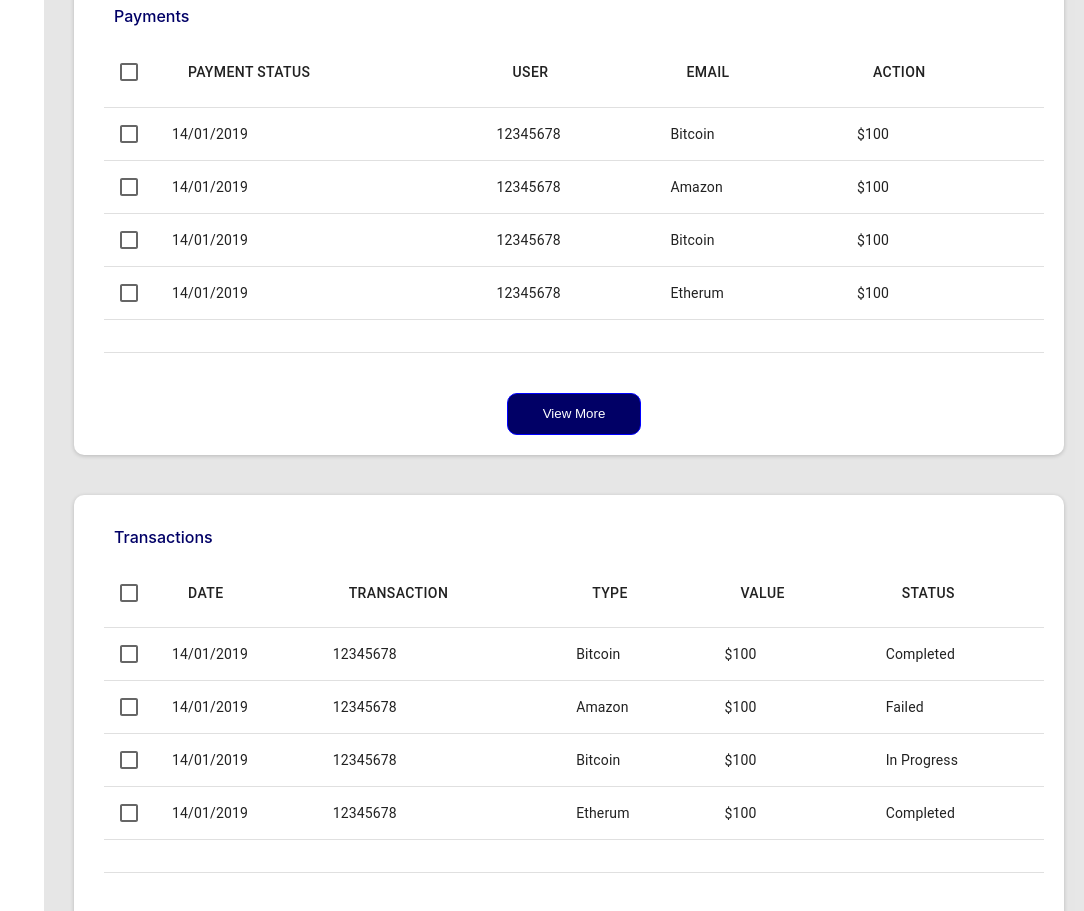
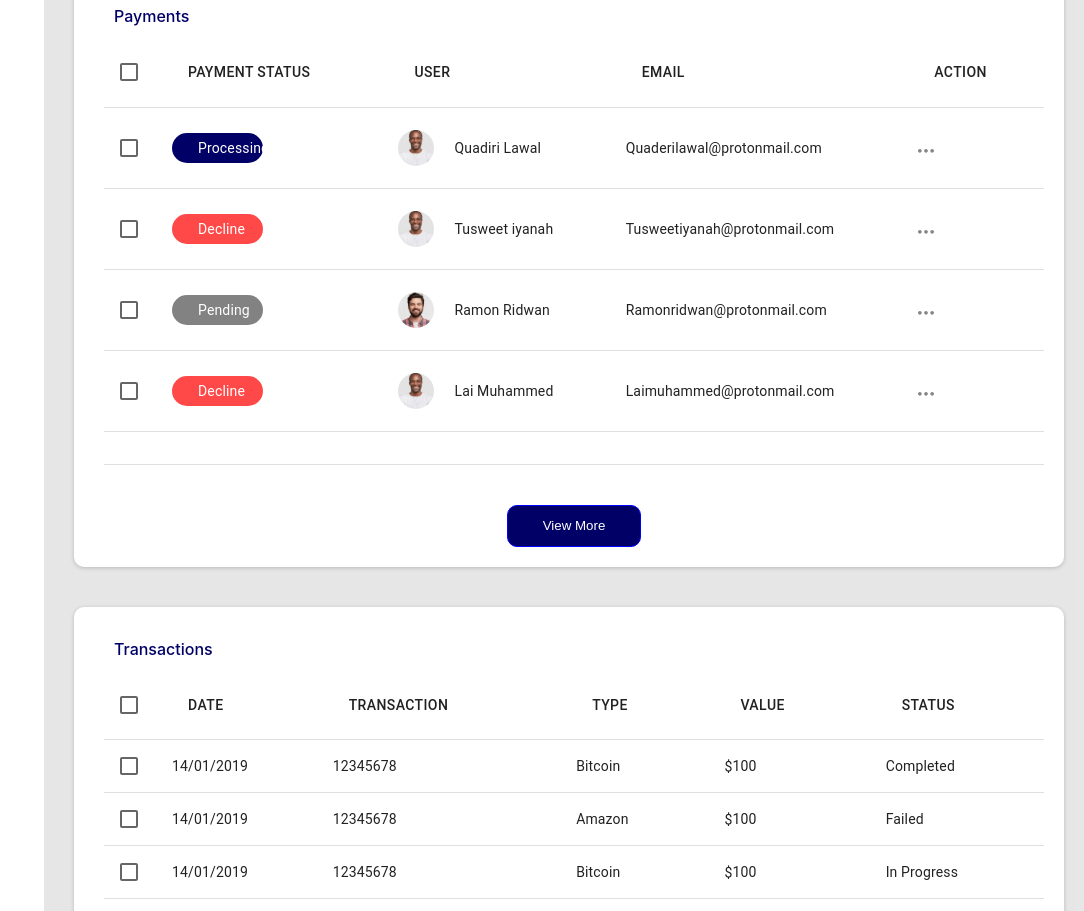
Before and after one commit to iamAbayomi/swift-trade-admin, a React (Create React App) app: page / in a window 1280 px wide. Shown: the part 2860-3771 px from the top of the page, without its empty margins (196-1280 px from the left). Built offline with nearby package versions, Linux system fonts and the light colour scheme.

Commit message:
image: add profile images

```diff
--- a/src/components/PaymentsTransactionCard.tsx
+++ b/src/components/PaymentsTransactionCard.tsx
@@ -2,6 +2,9 @@
 import React from 'react'
 import MUIDataTable from  "mui-datatables";
 import styled from  'styled-components'
+import MenuOptions from './MenuOptions';
+import UserImageandName from './UserImageandName';
+import Chips from './Chips';
 
 export default class PaymentsTransactionCard extends React.Component{
     render(){
@@ -33,11 +36,13 @@ export default class PaymentsTransactionCard extends React.Component{
 const columns = ["Payment Status", "User", "Email", "Action"]
 
 const data = [
-    ["14/01/2019", "12345678", "Bitcoin", "$100", "Completed"],
-    ["14/01/2019", "12345678", "Amazon", "$100", "Failed"],
-    ["14/01/2019", "12345678", "Bitcoin", "$100", "In Progress"],
-    ["14/01/2019", "12345678", "Etherum", "$100", "Completed"]
+    [<Chips chipsText="Processing" backgroundColor="#010066" />,  <UserImageandName image="/vectors/profile-bman-image.svg" name="Quadiri Lawal"/>, "Quaderilawal@protonmail.com", <MenuOptions/>],
+    [<Chips chipsText="Decline" backgroundColor="rgba(255, 73, 73, 1)" />,  <UserImageandName image="/vectors/profile-bman-image.svg" name="Tusweet iyanah"/>, "Tusweetiyanah@protonmail.com", <MenuOptions/>],
+    [<Chips chipsText="Pending" backgroundColor="rgba(130, 130, 130, 1)" />,  <UserImageandName image="/vectors/profile-wman-image.svg" name="Ramon Ridwan"/>, "Ramonridwan@protonmail.com", <MenuOptions/>],
+    [<Chips chipsText="Decline" backgroundColor="rgba(255, 73, 73, 1)" />,  <UserImageandName image="/vectors/profile-bman-image.svg" name="Lai Muhammed"/>, "Laimuhammed@protonmail.com", <MenuOptions/>]
+
 ]
+
 
 
 const Button = styled.button `
```
Also changed, not shown: public/vectors/profile-swman-image.svg (added), public/vectors/profile-ywoman-image.svg (added).
